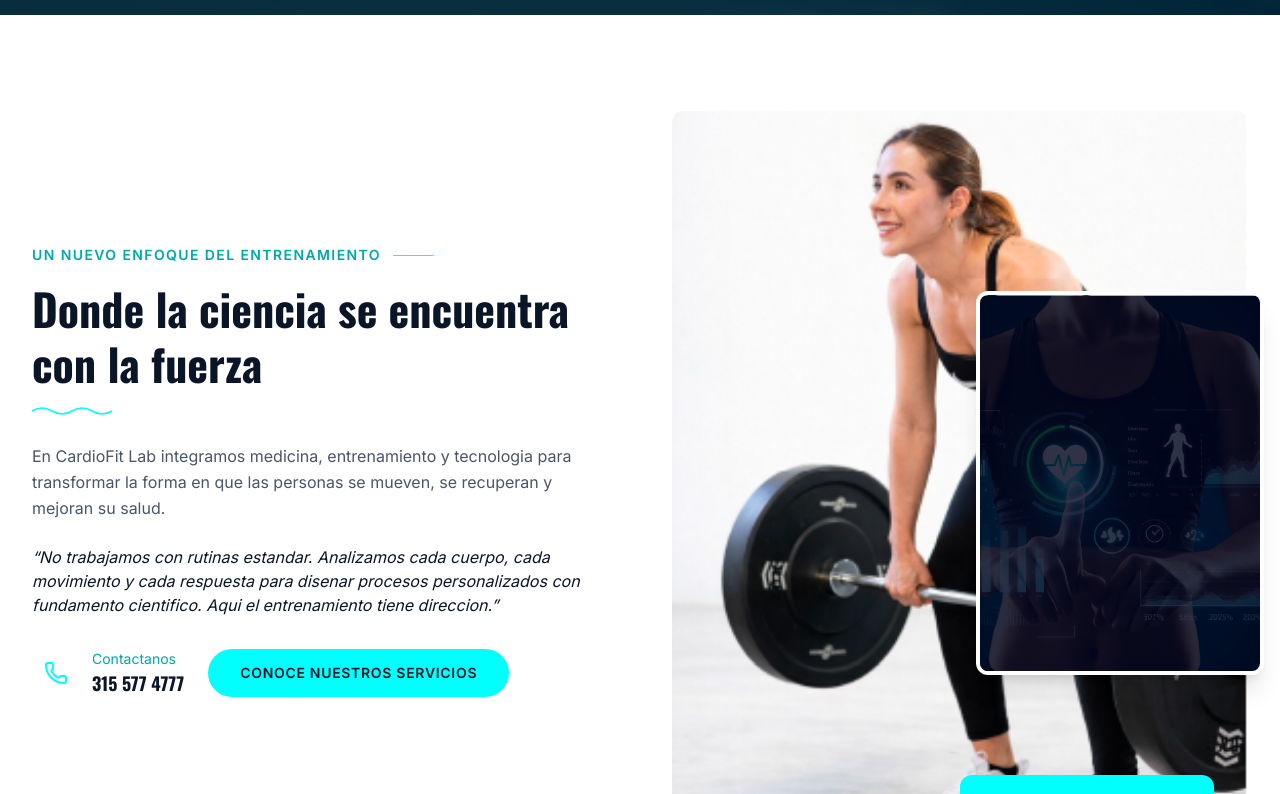
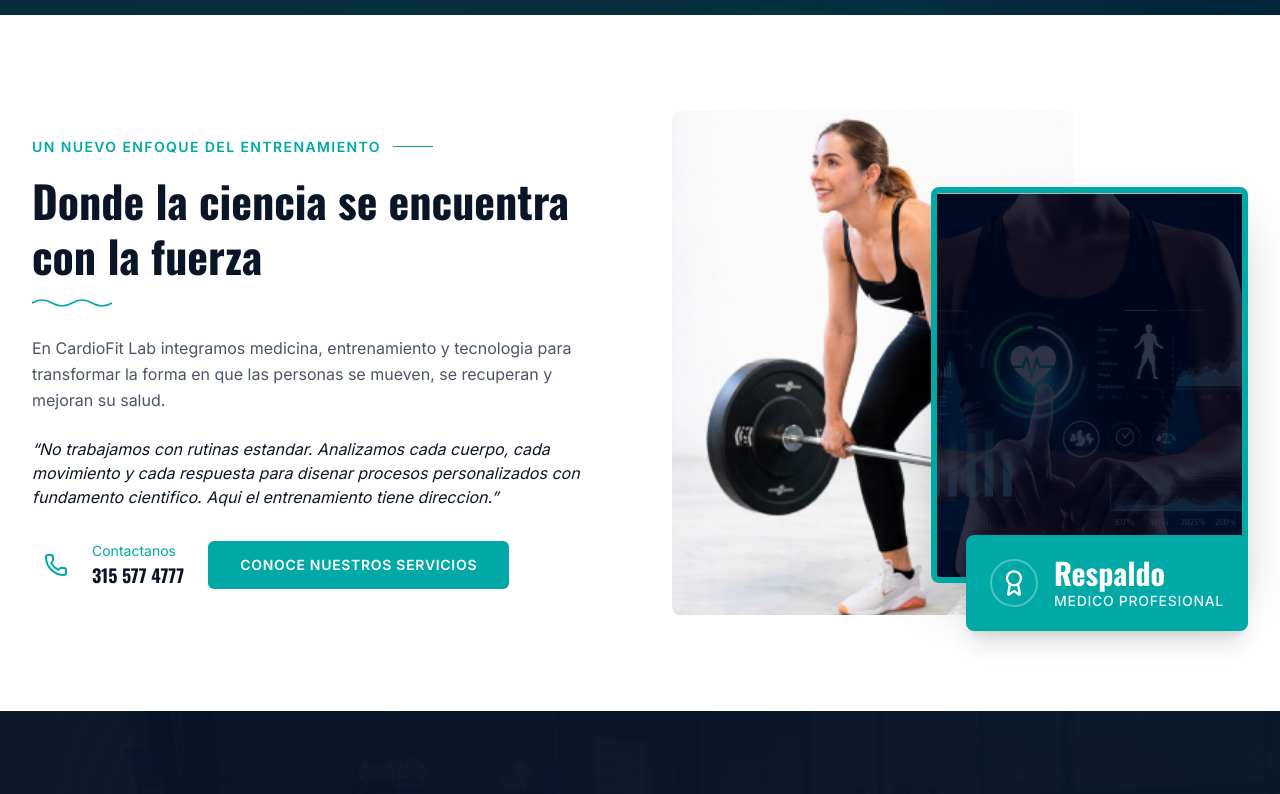
Before and after one commit to Larry-Garcia-dev/v0-fitrainer-website-clone, a Next.js app: page / in a window 1280 px wide. Shown: the part 785-1579 px from the top of the page. Built offline with nearby package versions, Linux system fonts and the light colour scheme.

Commit message:
feat: update About section with teal design
Update About section to match red design with cyan/teal colors

Co-authored-by: Larry Garcia <150953324+Larry-Garcia-dev@users.noreply.github.com>

```diff
--- a/components/about-section.tsx
+++ b/components/about-section.tsx
@@ -2,11 +2,11 @@
 
 import Image from "next/image"
 import Link from "next/link"
-import { Phone, Activity } from "lucide-react"
+import { Phone, Award } from "lucide-react"
 
 // Wavy underline SVG component
 const WavyUnderline = () => (
-  <svg viewBox="0 0 100 15" className="h-4 w-20 text-[#00fffd]">
+  <svg viewBox="0 0 100 15" className="h-4 w-20 text-[#00a8a6]">
     <path
       d="M0 7.5 Q 12.5 0, 25 7.5 T 50 7.5 T 75 7.5 T 100 7.5"
       fill="none"
@@ -28,7 +28,7 @@ export default function AboutSection() {
               <span className="text-sm font-semibold uppercase tracking-widest text-[#00a8a6]">
                 Un nuevo enfoque del entrenamiento
               </span>
-              <span className="h-px w-10 bg-[#00fffd]" />
+              <span className="h-px w-10 bg-[#00a8a6]" />
             </div>
 
             {/* Main Heading */}
@@ -54,7 +54,7 @@ export default function AboutSection() {
             {/* Phone + CTA */}
             <div className="mt-8 flex flex-wrap items-center gap-6">
               <div className="flex items-center gap-3">
-                <div className="flex h-12 w-12 items-center justify-center text-[#00fffd]">
+                <div className="flex h-12 w-12 items-center justify-center text-[#00a8a6]">
                   <Phone className="h-6 w-6" />
                 </div>
                 <div>
@@ -65,7 +65,7 @@ export default function AboutSection() {
 
               <Link
                 href="#services"
-                className="rounded-full bg-[#00fffd] px-8 py-3.5 text-sm font-semibold uppercase tracking-wider text-[#0a1628] transition-all hover:bg-[#68d2df]"
+                className="rounded-md bg-[#00a8a6] px-8 py-3.5 text-sm font-semibold uppercase tracking-wider text-white transition-all hover:bg-[#00796b]"
               >
                 Conoce nuestros servicios
               </Link>
@@ -75,7 +75,7 @@ export default function AboutSection() {
           {/* Image side */}
           <div className="relative order-1 lg:order-2">
             {/* Main Image */}
-            <div className="relative aspect-[4/5] overflow-hidden rounded-xl">
+            <div className="relative aspect-[4/5] w-[70%] overflow-hidden rounded-lg">
               <Image
                 src="/images/deadlift-woman.png"
                 alt="Entrenamiento con pesas"
@@ -84,8 +84,8 @@ export default function AboutSection() {
               />
             </div>
 
-            {/* Secondary Image - overlapping */}
-            <div className="absolute -right-4 top-1/4 hidden aspect-[3/4] w-1/2 overflow-hidden rounded-xl border-4 border-white shadow-xl lg:block">
+            {/* Secondary Image - overlapping with colored border */}
+            <div className="absolute right-0 top-[15%] aspect-[4/5] w-[55%] overflow-hidden rounded-lg border-[6px] border-[#00a8a6] shadow-2xl">
               <Image
                 src="/images/tech-woman.png"
                 alt="Tecnologia aplicada al movimiento"
@@ -94,14 +94,14 @@ export default function AboutSection() {
               />
             </div>
 
-            {/* Experience badge */}
-            <div className="absolute -bottom-6 right-4 flex items-center gap-3 rounded-xl bg-[#00fffd] px-6 py-4 shadow-xl lg:right-auto lg:left-1/2">
-              <div className="flex h-12 w-12 items-center justify-center text-[#0a1628]">
-                <Activity className="h-8 w-8" />
+            {/* Experience badge - matching red design style */}
+            <div className="absolute -bottom-4 right-0 flex items-center gap-4 rounded-lg bg-[#00a8a6] px-6 py-5 shadow-xl">
+              <div className="flex h-12 w-12 items-center justify-center rounded-full border-2 border-white/30">
+                <Award className="h-7 w-7 text-white" />
               </div>
               <div>
-                <span className="block font-sans text-xl font-bold text-[#0a1628]">Respaldo</span>
-                <span className="block text-xs font-medium uppercase tracking-wider text-[#0a1628]/80">
+                <span className="block font-sans text-3xl font-bold text-white">Respaldo</span>
+                <span className="block text-sm font-medium uppercase tracking-wider text-white/90">
                   Medico Profesional
                 </span>
               </div>
```
